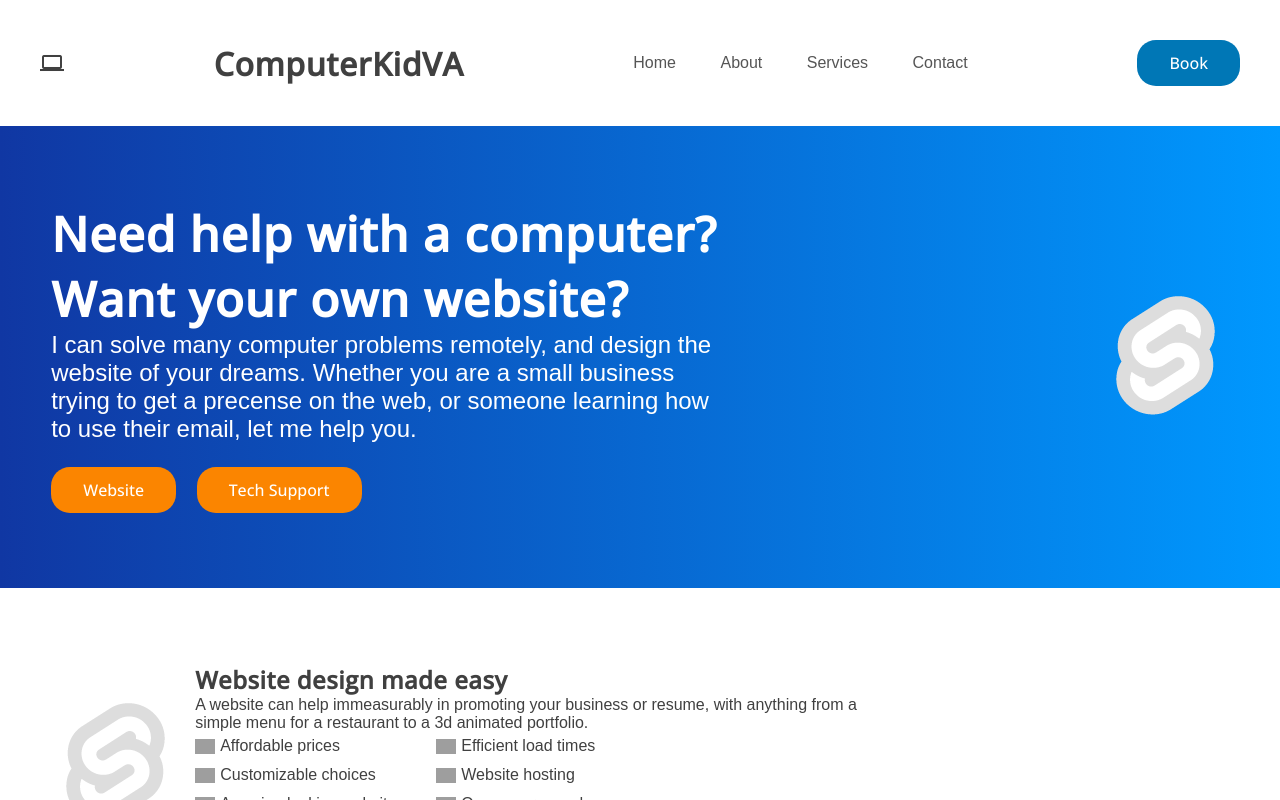
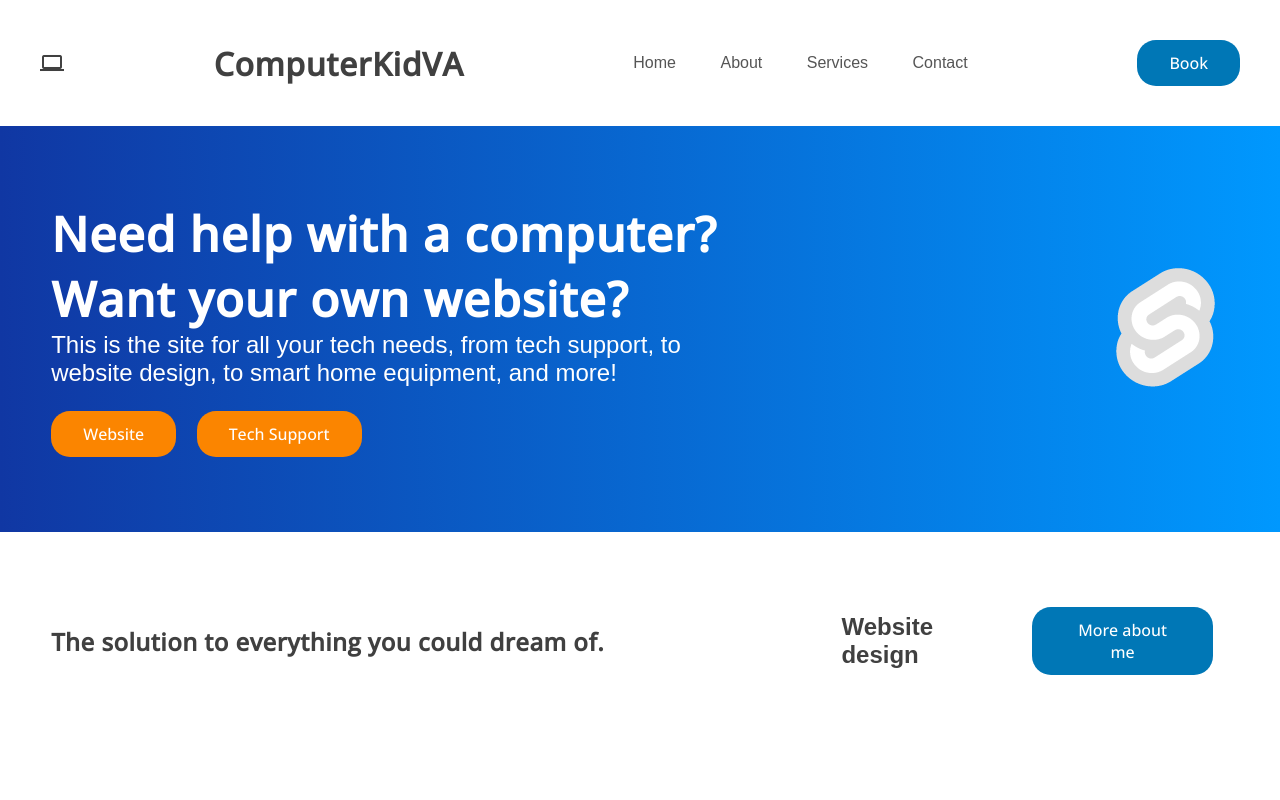
Before and after one commit to Jax-Hax/ComputerKidVA, a SvelteKit app: page / in a window 1280 px wide. Shown: the top 800 px of the page. Built offline with nearby package versions, Linux system fonts and the light colour scheme; grey boxes are pictures that could not be loaded; a web font is replaced by a local one.

Commit message:
addin stuff

```diff
--- a/src/routes/+page.svelte
+++ b/src/routes/+page.svelte
@@ -3,9 +3,7 @@
 		<div>
 			<h1>Need help with a computer? Want your own website?</h1>
 			<p>
-				I can solve many computer problems remotely, and design the website of your dreams. Whether
-				you are a small business trying to get a precense on the web, or someone learning how to use
-				their email, let me help you.
+				This is the site for all your tech needs, from tech support, to website design, to smart home equipment, and more!
 			</p>
 			<button> Website </button>
 			<button> Tech Support </button>
@@ -13,6 +11,16 @@
 		<div>
 			<img src="favicon.png" alt="" />
 		</div>
+	</section>
+	<section id="eyecatcher2">
+		<h1>The solution to everything you could dream of.</h1>
+		<div>
+		<h2>Website design</h2>
+		<p></p>
+		</div>
+		<a href="/about">
+			<button> More about me </button>
+		</a>
 	</section>
 	<section id="webdesign">
 		<div>
```
